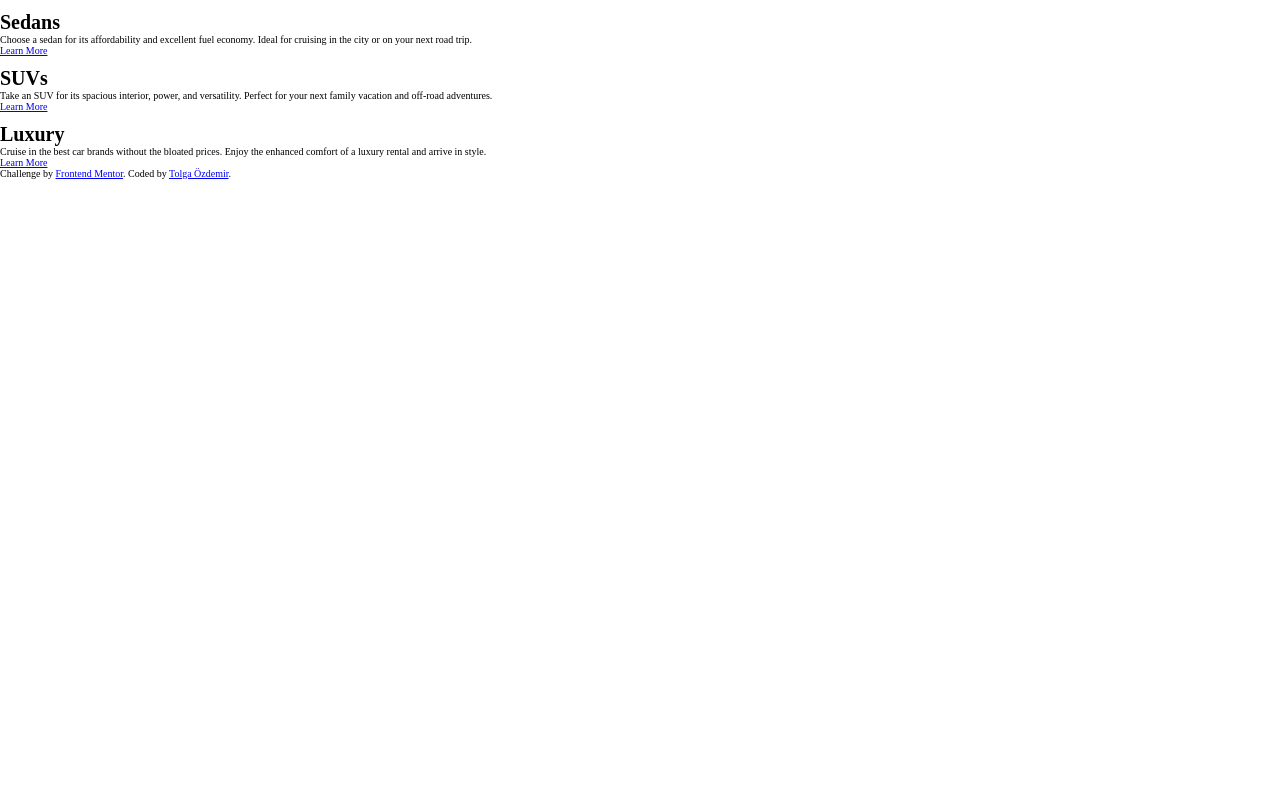
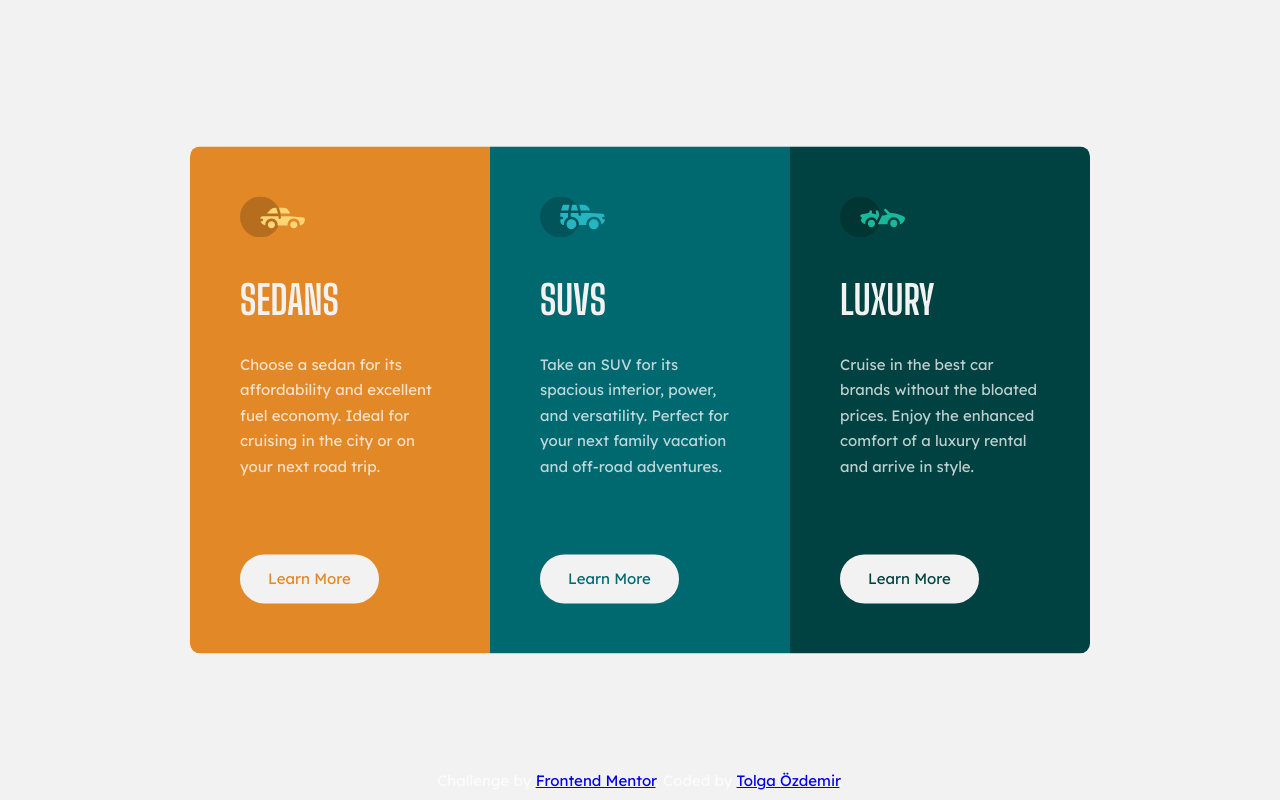
Before and after one commit to tolgaozdemir/3-column-card-component, a website: page index.html in a window 1280 px wide. Drawn offline with Linux system fonts and the light colour scheme.

Commit message:
first design

```diff
--- a/index.html
+++ b/index.html
@@ -5,7 +5,7 @@
   <meta name="viewport" content="width=device-width, initial-scale=1.0"> <!-- displays site properly based on user's device -->
 
   <link rel="preconnect" href="https://fonts.gstatic.com">
-  <link href="https://fonts.googleapis.com/css2?family=Inter:wght@400;700&family=Lexend+Deca&display=swap" rel="stylesheet">
+  <link href="https://fonts.googleapis.com/css2?family=Big+Shoulders+Display:wght@700&family=Lexend+Deca&display=swap" rel="stylesheet">
   <link rel="stylesheet" href="css/style.css">
   <link rel="icon" type="image/png" sizes="32x32" href="images/favicon-32x32.png">
 
@@ -14,26 +14,26 @@
 </head>
 <body>
   <div class="container">
-    <div class="card">
-      <img src="" alt="" class="icon">
+    <div class="card card--orange">
+      <img src="images/icon-sedans.svg" alt="Sedan car icon" class="icon">
       <h1 class="heading">Sedans</h1>
       <p class="paragraph">Choose a sedan for its affordability and excellent fuel economy. Ideal for cruising in the city
         or on your next road trip.</p>
-      <a href="#" class="btn">Learn More</a>
+      <a href="#" class="btn btn--orange">Learn More</a>
     </div>
-    <div class="card">
-      <img src="" alt="" class="icon">
+    <div class="card card--cyan">
+      <img src="images/icon-suvs.svg" alt="Suv car icon" class="icon">
       <h1 class="heading">SUVs</h1>
       <p class="paragraph">Take an SUV for its spacious interior, power, and versatility. Perfect for your next family vacation
         and off-road adventures.</p>
-      <a href="#" class="btn">Learn More</a>
+      <a href="#" class="btn btn--cyan">Learn More</a>
     </div>
-    <div class="card">
-      <img src="" alt="" class="icon">
+    <div class="card card--darkcyan">
+      <img src="images/icon-luxury.svg" alt="Luxury car icon" class="icon">
       <h1 class="heading">Luxury</h1>
       <p class="paragraph">Cruise in the best car brands without the bloated prices. Enjoy the enhanced comfort of a luxury
         rental and arrive in style.</p>
-      <a href="#" class="btn">Learn More</a>
+      <a href="#" class="btn btn--darkcyan">Learn More</a>
     </div>
   </div>
 
--- a/package.json
+++ b/package.json
@@ -8,9 +8,8 @@
     "devserver": "live-server",
     "start": "npm-run-all --parallel devserver watch-sass",
     "compile-sass": "node-sass sass/main.scss css/style.comp.css",
-    "prefix-css": "postcss --use autoprefixer -b 'last 10 versions' css/style.comp.css -o css/style.prefix.css",
-    "compress-css": "node-sass css/style.prefix.css css/style.css --output-style compressed",
-    "build-css": "npm-run-all compile-sass prefix-css compress-css"
+    "prefix-css": "postcss --use autoprefixer -b 'last 10 versions' css/style.comp.css -o css/style.css",
+    "build-css": "npm-run-all compile-sass prefix-css"
   },
   "author": "Tolga Özdemir",
   "license": "ISC",
--- a/sass/main.scss
+++ b/sass/main.scss
@@ -1,6 +1,9 @@
 $orange: hsl(31, 77%, 52%);
-$dark-cyan: hsl(184, 100%, 22%);
-$darker-cyan: hsl(179, 100%, 13%);
+$cyan: hsl(184, 100%, 22%);
+$darkcyan: hsl(179, 100%, 13%);
+$white: hsla(0, 0%, 100%, 0.75);
+$light-gray: hsl(0, 0%, 95%);
+$gap: 5rem;
 
 * {
     margin: 0;
@@ -17,3 +20,108 @@ html {
     box-sizing: border-box;
     font-size: 62.5%;
 }
+
+body {
+    background-color: $light-gray;
+    font-family: 'Lexend Deca', sans-serif;
+    font-size: 1.5rem;
+    color: $white;
+}
+
+.container {
+    display: flex;
+    position: absolute;
+    top: 50%;
+    left: 50%;
+    transform: translate(-50%, -50%);
+    border-radius: 1rem;
+    max-width: 92rem;
+    overflow: hidden;
+}
+
+.card {
+    min-width: 30rem;
+    min-height: 50rem;
+    flex: 1;
+    padding: 5rem;
+    color: $light-gray;
+
+    &--orange {
+        background-color: $orange;
+    }
+
+    &--cyan {
+        background-color: $cyan;
+    }
+
+    &--darkcyan {
+        background-color: $darkcyan;
+    }
+}
+
+.icon {;
+    width: 6.5rem;
+    margin-bottom: 3.5rem;
+}
+
+.heading {
+    font-family: 'Big Shoulders Display', sans-serif;
+    font-size: 4rem;
+    color: $light-gray;
+    text-transform: uppercase;
+    margin-bottom: 2.8rem;
+}
+
+.paragraph {
+    color: $white;
+    line-height: 1.7;
+    margin-bottom: 7.5rem;
+}
+
+.btn {
+    &,
+    &:link,
+    &:visited {
+        background-color: $light-gray;
+        border: 2px solid $light-gray;
+        border-radius: 10rem;
+        text-decoration: none;
+        padding: 1.3rem 2.6rem;
+        display: inline-block;
+        cursor: pointer;
+        transition: all .2s;
+    }
+
+    &:hover {
+        transform: scale(1.05);
+    }
+
+    &:active,
+    &:focus {
+        outline: none;
+        color: inherit;
+        background-color: transparent;
+        transform: scale(1);
+    }
+
+    &--orange {
+        color: $orange;
+    }
+
+    &--cyan {
+        color: $cyan;
+    }
+
+    &--darkcyan {
+        color: $darkcyan;
+    }
+}
+
+// attribution
+
+.attribution {
+    position: absolute;
+    bottom: 1rem;
+    width: 100%;
+    text-align: center;
+}
```
Also changed, not shown: css/style.comp.css (deleted), css/style.css, css/style.prefix.css (deleted).
